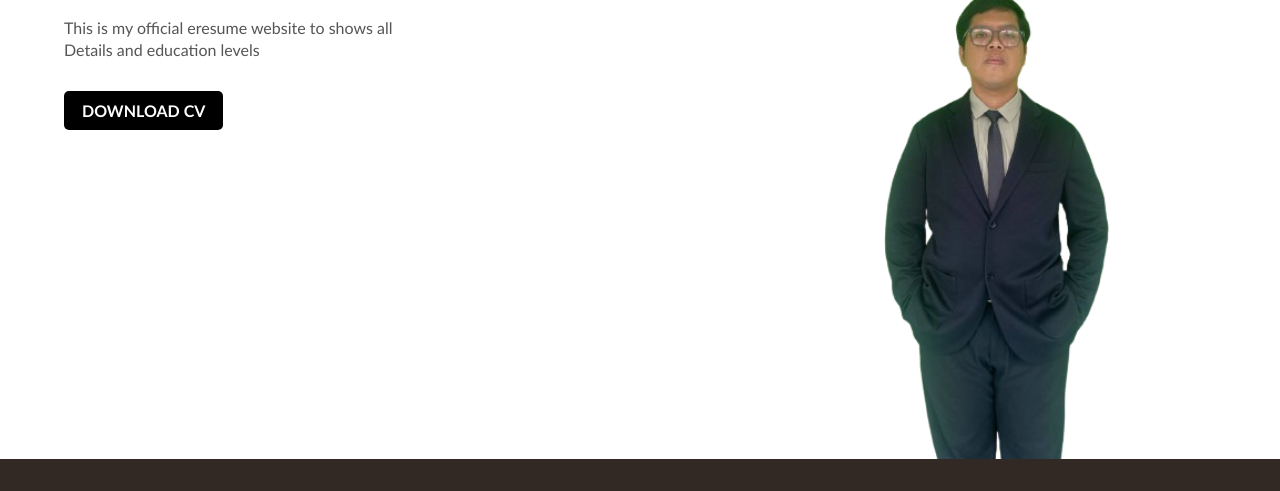
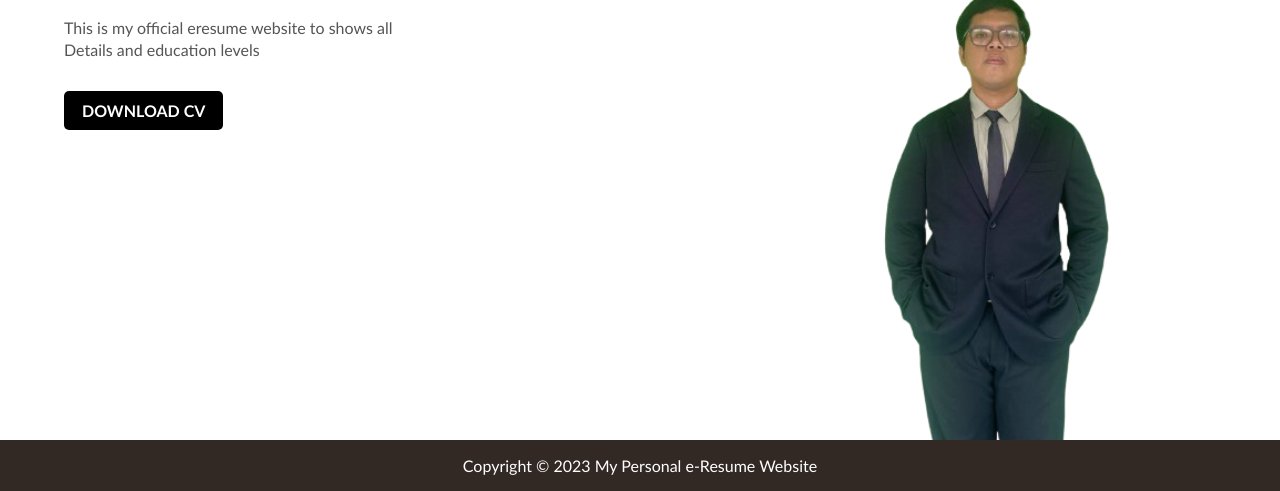
Before and after one commit to raimanfirdaus/Myeresume, a plain HTML site: page index.html in a window 1280 px wide. Shown: the part 309-800 px from the top of the page. Drawn offline with Linux system fonts and the light colour scheme.

Commit message:
Update index.html

```diff
--- a/index.html
+++ b/index.html
@@ -33,5 +33,7 @@
     </body>
 
 
-<footer></footer>
+<footer id="main footer">
+        <p>Copyright &copy; 2023 My Personal e-Resume Website</p>
+    </footer>
 </html>
```
